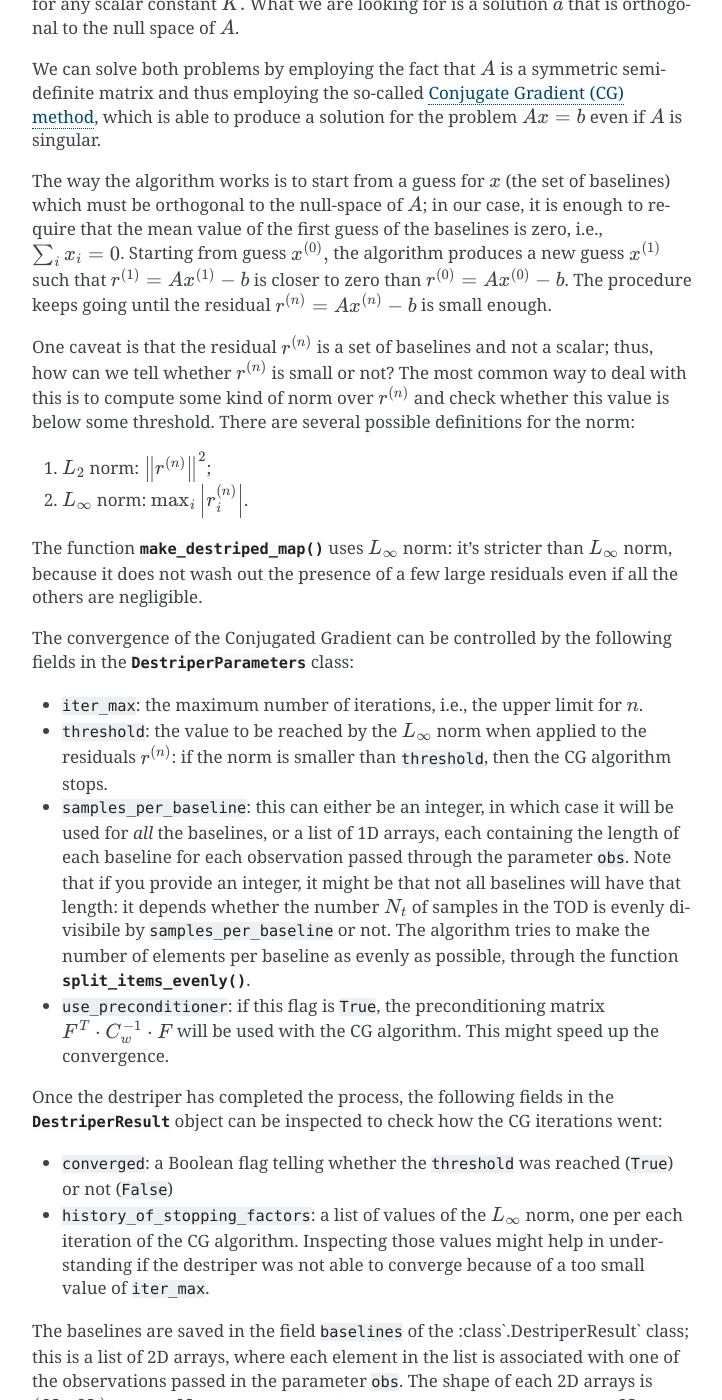
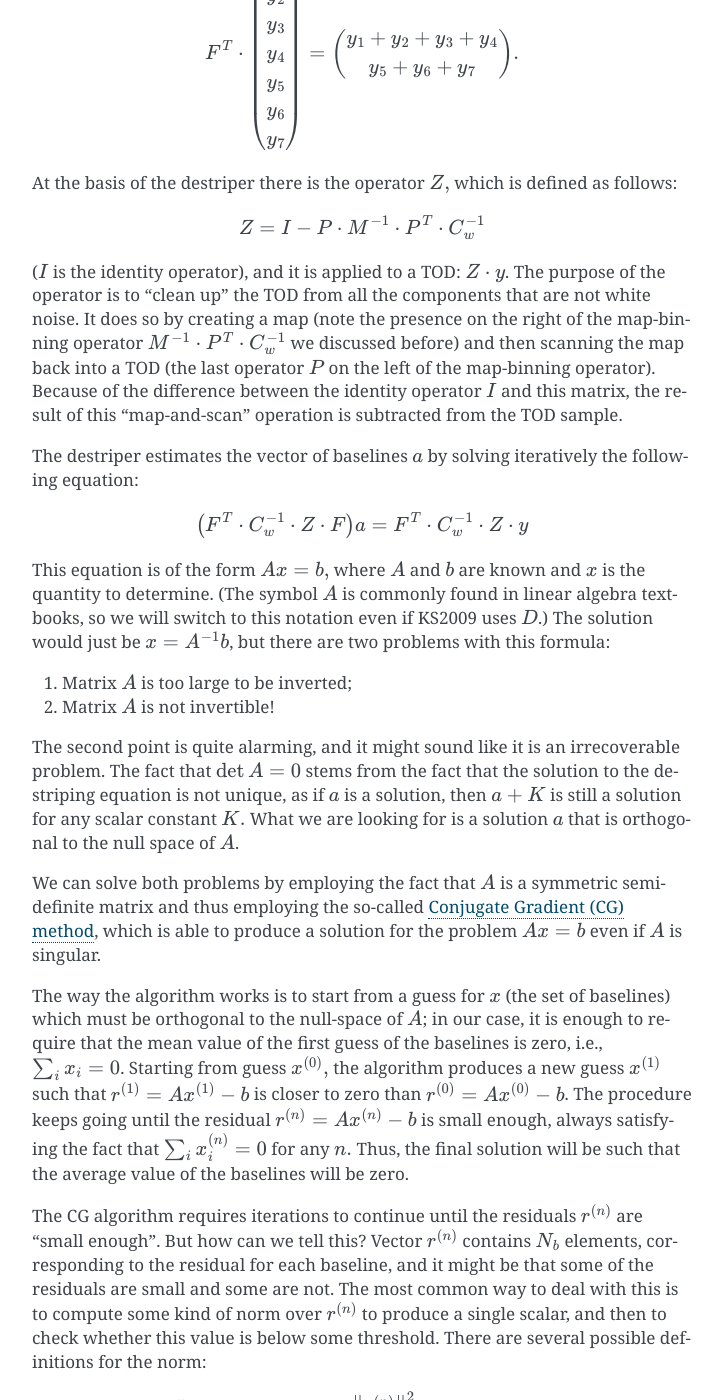
Before and after one commit to litebird/litebird_sim, a Sphinx documentation site: the page built from docs/source/mapmaking.rst, in a window 1280 px wide and 1400 px high, scrolled down 7625 px. Shown: the whole window, without its empty margins (388-1110 px from the left). Built offline with Sphinx 7.4.7, drawn with Linux system fonts in a browser that asks for light colours; some of the changed text lies outside the part shown.

Commit message:
Improve the documentation

```diff
--- a/docs/source/mapmaking.rst
+++ b/docs/source/mapmaking.rst
@@ -198,7 +198,10 @@
     0& 0& 0& \textcolor{#268300}{1}& \textcolor{#268300}{\cos30^\circ}& \textcolor{#268300}{\sin30^\circ}\\
     0& 0& 0& \textcolor{#268300}{1}& \textcolor{#268300}{\cos45^\circ}& \textcolor{#268300}{\sin45^\circ}\\
     \textcolor{#002683}{1}& \textcolor{#002683}{\cos60^\circ}& \textcolor{#002683}{\sin60^\circ}& 0& 0& 0
-    \end{pmatrix}
+    \end{pmatrix},
+
+where the number of rows matches the number of samples in the TOD (7), and
+for each pixel there are three columns corresponding to I, Q, and U.
 
 It is important that each pixel be covered by enough samples: to recover the
 three Stokes parameters associated with each pixel (I, Q, and U), there must
@@ -220,8 +223,9 @@
    0& 0& 0& 0& 0& 0& \sigma^2
    \end{pmatrix}
 
-The square matrix :math:`M` has shape :math:`(3 N_p, 3 N_p)`: each pixel in the
-map is associated to a 3×3 block along the diagonal:
+The square matrix :math:`M = P^T\cdot C_w^{-1}\cdot P` has shape
+:math:`(3 N_p, 3 N_p)`: each pixel in the map is associated to a
+3×3 block along the diagonal:
 
 .. math::
 
@@ -294,14 +298,26 @@
 “solves” the linear system for the three parameters I, Q, and U per
 each pixel.
 
+Once the call to :func:`.make_bin_map` ends, the field ``invpp``
+of the :class:`.BinnerResult` object returned by the function
+contains an array with shape :math:`(N_p, 3, 3)`, where each
+3×3 block is the inverse of the sub-matrix :math:`M_i` for the
+*i*-th pixel.
+
 
 Destriper
 ---------
 
 If you know that your simulation contains 1/f noise, you should avoid
-using the binner and use the destriper. As the algorithm it implements
-is more complex, you must specify exactly how it should work by
-passing an instance of the class :class:`.DestriperParameters`::
+using the binner and use a better map-making algorithm, as the
+hypothesis that the noise be white drops and the binning equation is
+no longer valid.
+
+The destriping algorithm is implemented by the :func:`.make_destriped_map`,
+which is functionally equivalent to :func:`.make_bin_map`. However, as
+the algorithm it implements is more complex, you must provide more
+information when calling it. Specifically, you should instantiate an
+instance of the class :class:`.DestriperParameters`::
 
     params = DestriperParameters(
         ...
@@ -365,6 +381,26 @@
 it is always the case that :math:`N_b \ll N_t,` this means that :math:`F` is
 a very tall and narrow matrix!
 
+The purpose of :math:`F` is to “project” the values of the two baselines
+into a 7-element TOD:
+
+.. math::
+
+   F \cdot \begin{pmatrix}a_1\\a_2\end{pmatrix} =
+    \begin{pmatrix}
+    a_1\\ a_1\\ a_1\\ a_1\\ a_2\\ a_2\\ a_2
+    \end{pmatrix}.
+
+The transpose :math:`F^T` represents a linear operator that takes a 7-element
+TOD and sums up all the elements belonging to the same baseline:
+
+.. math::
+
+    F^T \cdot \begin{pmatrix}
+    y_1\\ y_2\\ y_3\\ y_4\\ y_5\\ y_6\\ y_7
+    \end{pmatrix} =
+    \begin{pmatrix}y_1 + y_2 + y_3 + y_4\\ y_5 + y_6 + y_7\end{pmatrix}.
+
 At the basis of the destriper there is the operator :math:`Z,` which is defined as
 follows:
 
@@ -374,12 +410,12 @@
 
 (:math:`I` is the identity operator), and it is applied to a TOD: :math:`Z\cdot y`.
 The purpose of the operator is to “clean up” the TOD from all the components that
-are not white noise. It does so by creating a map (note the presence of the
-map-binning operator :math:`M^{-1}\cdot P^T\cdot C_w^{-1}` on the right) and
-then scanning the map back into a TOD (the last operator :math:`P` on the left
-of the map-binning operator). The result of this “map-and-scan” operation is
-subtracted from the TOD sample, because of the difference between the
-identity operator :math:`I` and this matrix.
+are not white noise. It does so by creating a map (note the presence on the right
+of the map-binning operator :math:`M^{-1}\cdot P^T\cdot C_w^{-1}` we discussed
+before) and then scanning the map back into a TOD (the last operator :math:`P`
+on the left of the map-binning operator). Because of the difference between
+the identity operator :math:`I` and this matrix, the result of this
+“map-and-scan” operation is subtracted from the TOD sample.
 
 The destriper estimates the vector of baselines :math:`a` by solving iteratively
 the following equation:
@@ -389,16 +425,17 @@
    \left(F^T\cdot C_w^{-1}\cdot Z\cdot F\right) a = F^T\cdot C_w^{-1}\cdot Z\cdot y
 
 This equation is of the form :math:`Ax = b,` where :math:`A` and :math:`b` are
-known and :math:`x` is the quantity to determine. (Wikipedia uses the symbol
-:math:`A`, but KS2009 uses :math:`D`; here we follow Wikipedia.) The solution
-would just be :math:`x = A^{-1}b`, but there are two problems with this formula:
+known and :math:`x` is the quantity to determine. (The symbol :math:`A` is commonly
+found in linear algebra textbooks, so we will switch to this notation even if
+KS2009 uses :math:`D`.) The solution would just be :math:`x = A^{-1}b`, but
+there are two problems with this formula:
 
 1. Matrix :math:`A` is too large to be inverted;
 2. Matrix :math:`A` is not invertible!
 
 The second point is quite alarming, and it might sound like it is an irrecoverable
-problem. The fact that :math:`\det A = 0` stems from the fact that the destriping
-problem does not let only one solution, as if :math:`a` is a solution, then
+problem. The fact that :math:`\det A = 0` stems from the fact that the solution to
+the destriping equation is not unique, as if :math:`a` is a solution, then
 :math:`a + K` is still a solution for any scalar constant :math:`K.` What we
 are looking for is a solution :math:`a` that is orthogonal to the null space
 of :math:`A`.
@@ -415,18 +452,22 @@
 is zero, i.e., :math:`\sum_i x_i = 0`. Starting from guess :math:`x^{(0)},` the
 algorithm produces a new guess :math:`x^{(1)}` such that :math:`r^{(1)} = Ax^{(1)} - b` is
 closer to zero than :math:`r^{(0)} = Ax^{(0)} - b`. The procedure keeps going until the
-residual :math:`r^{(n)} = Ax^{(n)} - b` is small enough.
+residual :math:`r^{(n)} = Ax^{(n)} - b` is small enough, always satisfying the
+fact that :math:`\sum_i x_i^{(n)} = 0` for any :math:`n.` Thus, the final solution
+will be such that the average value of the baselines will be zero.
 
-One caveat is that the residual :math:`r^{(n)}` is a set of baselines and not
-a scalar; thus, how can we tell whether :math:`r^{(n)}` is small or not? The most
-common way to deal with this is to compute some kind of norm over :math:`r^{(n)}`
-and check whether this value is below some threshold. There are
-several possible definitions for the norm:
+The CG algorithm requires iterations to continue until the residuals :math:`r^{(n)}`
+are “small enough”. But how can we tell this? Vector :math:`r^{(n)}` contains
+:math:`N_b` elements, corresponding to the residual for each baseline, and it might
+be that some of the residuals are small and some are not. The most common way to
+deal with this is to compute some kind of norm over :math:`r^{(n)}` to produce a
+single scalar, and then to check whether this value is below some threshold.
+There are several possible definitions for the norm:
 
-1. :math:`L_2` norm: :math:`\left\|r^{(n)}\right\|^2`;
-2. :math:`L_\infty` norm: :math:`\max_i\left|r_i^{(n)}\right|`.
+1. The standard :math:`L_2` norm (Euclidean): :math:`\left\|r^{(n)}\right\|^2`;
+2. The :math:`L_\infty` norm: :math:`\max_i\left|r_i^{(n)}\right|`.
 
-The function :func:`.make_destriped_map` uses :math:`L_\infty` norm: it's
+Function :func:`.make_destriped_map` adopts :math:`L_\infty`: it is
 stricter than :math:`L_\infty` norm, because it does not wash out the
 presence of a few large residuals even if all the others are negligible.
 
@@ -441,10 +482,10 @@
   be used for *all* the baselines, or a list of 1D arrays, each containing the
   length of each baseline for each observation passed through the parameter ``obs``.
   Note that if you provide an integer, it might be that not all baselines will
-  have that length: it depends whether the number :math:`N_t` of samples in the
-  TOD is evenly divisibile by ``samples_per_baseline`` or not. The algorithm
-  tries to make the number of elements per baseline as evenly as possible,
-  through the function :func:`.split_items_evenly`.
+  have exactly that length: it depends whether the number :math:`N_t` of samples
+  in the TOD is evenly divisibile by ``samples_per_baseline`` or not. The
+  algorithm tries to make the number of elements per baseline as evenly as
+  possible.
 - ``use_preconditioner``: if this flag is ``True``, the preconditioning matrix
   :math:`F^T\cdot C_w^{-1}\cdot F` will be used with the CG algorithm. This
   might speed up the convergence.
@@ -455,17 +496,35 @@
 
 - ``converged``: a Boolean flag telling whether the ``threshold`` was reached
   (``True``) or not (``False``)
-- ``history_of_stopping_factors``: a list of values of the :math:`L_\infty` norm,
-  one per each iteration of the CG algorithm. Inspecting those values might
-  help in understanding if the destriper was not able to converge because
-  of a too small value of ``iter_max``.
+- ``history_of_stopping_factors``: a list of values of the :math:`L_\infty`
+  norm applied to the residuals :math:`r^{(n)},` one per each iteration of
+  the CG algorithm. Inspecting those values might help in understanding if
+  the destriper was not able to converge because of a too small value of
+  ``iter_max``.
 
 The baselines are saved in the field ``baselines`` of the :class`.DestriperResult`
 class; this is a list of 2D arrays, where each element in the list is
 associated with one of the observations passed in the parameter ``obs``. The
 shape of each 2D arrays is :math:`(N_d, N_b),` where
 :math:`N_d` is the number of detectors for the observation and :math:`N_b` is
-the number of baselines. The field ``baseline_errors`` has the same shape
+the number of baselines. A visual representation of the memory layout of
+the field ``baselines`` is shown in the following figure.
+
+.. figure:: images/destriper-baselines-memory-layout.svg
+
+    Example of the memory layout for the baselines of two :class:`.Observation`
+    objects, each containing data for two detectors A and B.
+    **Upper image**: the baselines are shown as horizontal lines that span the
+    time range covered by the two (consecutive) observations. The baselines for
+    detector A are shown using continuous lines, while the lines for B are dashed.
+    Note that the number of baselines in the first :class:`.Observation` object
+    (5) is different than the number in the second object (3).
+    **Lower image**: the layout of the ``baselines`` field in the class
+    :class:`.DestriperResult` is a Python list of two elements, each containing
+    2D arrays with shape :math:`(N_d, N_b)`: the *i*-th row of each 2D array
+    contains the baselines for the *i*-th detector.
+
+The field ``baseline_errors`` has the same memory layout as ``baselines``
 and contains a rough estimate of the error per each baseline, assuming that
 the noise in the baselines are not correlated. (Unrealistic!) Finally,
 the field ``baseline_lengths`` is a list of 1D integer arrays of :math:`N_b`
```
Also changed, not shown: other parts of docs/source/mapmaking.rst (+3 -3 lines), docs/source/images/destriper-baselines-memory-layout.svg (added).
